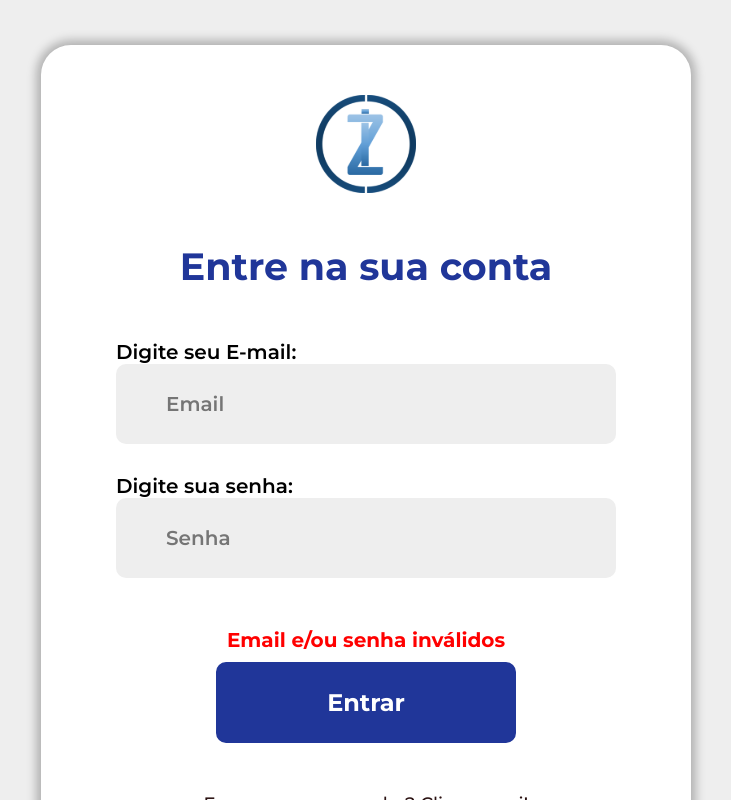
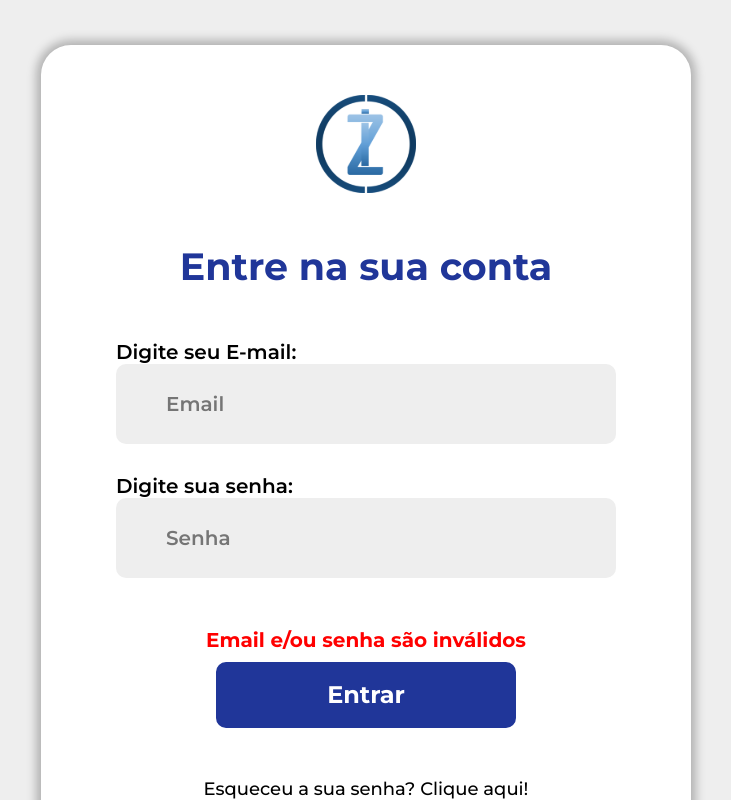
Before and after one commit to cpejr/IZT-web-frontend, a React (Vite) app: page /login in a window 1280 px wide. Shown: the top 800 px of the page, without its empty margins (274-1005 px from the left). Built offline with nearby package versions, Linux system fonts and the light colour scheme.

Commit message:
feat: button component

```diff
--- /dev/null
+++ b/src/components/common/SubmitButton/Styles.js
@@ -0,0 +1,38 @@
+import styled from 'styled-components';
+
+export const ErrorMessage = styled.p`
+  font-family: ${(props) => props.theme.fonts.montserrat};
+  color: red;
+  font-size: 0.9;
+  font-weight: 700;
+  display: ${(props) => (props.failedToLog ? 'flex' : 'none')};
+`;
+
+export const SubmitSpace = styled.div`
+  display: flex;
+  flex-direction: column;
+  gap: 10px;
+  align-items: center;
+  width: 100%;
+  margin-top: 20px;
+`;
+
+export const Button = styled.button`
+  color: white;
+  background-color: ${(props) => props.theme.colors.blue};
+  border-radius: 10px;
+  padding: 0.7em 0px;
+  max-width: 300px;
+  width: ${(props) => props.relativeWidth};
+  font-family: ${(props) => props.theme.fonts.montserrat};
+  font-weight: 700;
+  font-size: 1.2em;
+  border: none;
+  border: 2px solid ${(props) => props.theme.colors.blue};
+  :hover {
+    color: ${(props) => props.theme.colors.blue};
+    background-color: white;
+    border: 2px solid ${(props) => props.theme.colors.blue};
+    cursor: pointer;
+  }
+`;
--- /dev/null
+++ b/src/components/common/SubmitButton/SubmitButton.jsx
@@ -0,0 +1,25 @@
+import PropTypes from 'prop-types';
+import { SubmitSpace, ErrorMessage, Button } from './Styles';
+
+export default function SubmitButton({ name, errors, relativeWidth }) {
+  const errorMessage = errors?.message;
+  return (
+    <SubmitSpace>
+      <ErrorMessage failedToLog={!!errorMessage}>{errorMessage}</ErrorMessage>
+      <Button type="submit" relativeWidth={relativeWidth}>
+        {name}
+      </Button>
+    </SubmitSpace>
+  );
+}
+
+SubmitButton.propTypes = {
+  name: PropTypes.string.isRequired,
+  relativeWidth: PropTypes.string,
+  // eslint-disable-next-line react/forbid-prop-types
+  errors: PropTypes.object.isRequired,
+};
+
+SubmitButton.defaultProps = {
+  relativeWidth: '100%',
+};
--- a/src/components/common/index.js
+++ b/src/components/common/index.js
@@ -1,2 +1,2 @@
-/* eslint-disable import/prefer-default-export */
 export { default as DataInput } from './DataInput/DataInput';
+export { default as SubmitButton } from './SubmitButton/SubmitButton';
--- a/src/pages/Login/Login.jsx
+++ b/src/pages/Login/Login.jsx
@@ -9,14 +9,11 @@ import {
   Title,
   Form,
   DataEntry,
-  SubmitSpace,
-  Button,
   RemeberMe,
   SignUpLink,
   Links,
-  ErrorMessage,
 } from './Styles';
-import { DataInput } from '../../components/common';
+import { DataInput, SubmitButton } from '../../components/common';
 
 const validationSchema = z.object({
   email: z
@@ -38,7 +35,9 @@ function Login() {
     resolver: zodResolver(validationSchema),
   });
   const onSubmit = (data) => console.log(data);
-  const invalid = true;
+  const erroOnSubmit = {
+    message: 'Email e/ou senha são inválidos',
+  };
   return (
     <Page>
       <Container>
@@ -65,12 +64,11 @@ function Login() {
               errors={errors}
               type="password"
             />
-            <SubmitSpace>
-              <ErrorMessage failedToLog={invalid}>
-                Email e/ou senha inválidos
-              </ErrorMessage>
-              <Button type="submit">Entrar</Button>
-            </SubmitSpace>
+            <SubmitButton
+              name="Entrar"
+              errors={erroOnSubmit}
+              relativeWidth="70%"
+            />
           </Form>
         </DataEntry>
         <Links>
--- a/src/pages/Login/Styles.jsx
+++ b/src/pages/Login/Styles.js
@@ -67,41 +67,14 @@ export const Form = styled.form`
   width: 100%;
 `;
 
-export const SubmitSpace = styled.div`
-  display: flex;
-  flex-direction: column;
-  gap: 10px;
-  align-items: center;
-  width: 100%;
-  margin-top: 20px;
-`;
-
-export const Button = styled.button`
-  color: white;
-  background-color: ${(props) => props.theme.colors.blue};
-  border-radius: 10px;
-  padding: 1em 0px;
-  max-width: 300px;
-  width: 70%;
-  font-family: ${(props) => props.theme.fonts.montserrat};
-  font-weight: 700;
-  font-size: 1.2em;
-  border: none;
-  border: 2px solid ${(props) => props.theme.colors.blue};
-  :hover {
-    color: ${(props) => props.theme.colors.blue};
-    background-color: white;
-    border: 2px solid ${(props) => props.theme.colors.blue};
-  }
-`;
-
 export const RemeberMe = styled.a`
   font-size: 0.9em;
   font-family: ${(props) => props.theme.fonts.montserrat};
-  color: #2b1212;
+  color: black;
   font-weight: 500;
   :hover {
     text-decoration: underline;
+    cursor: pointer;
   }
   @media (max-width: ${breakValue}) {
     font-weight: 700;
@@ -111,14 +84,18 @@ export const RemeberMe = styled.a`
 export const SignUpLink = styled.p`
   font-size: 1em;
   font-family: ${(props) => props.theme.fonts.montserrat};
-  color: #2b1212;
+  color: black;
   font-weight: 700;
   text-align: center;
+  :hover {
+    cursor: default;
+  }
   a {
     color: ${(props) => props.theme.colors.blue};
     text-decoration: none;
     :hover {
       text-decoration: underline;
+      cursor: pointer;
     }
   }
 `;
@@ -130,11 +107,3 @@ export const Links = styled.div`
   align-items: center;
   text-align: center;
 `;
-
-export const ErrorMessage = styled.p`
-  font-family: ${(props) => props.theme.fonts.montserrat};
-  color: red;
-  font-size: 0.9;
-  font-weight: 700;
-  display: ${(props) => (props.failedToLog ? 'flex' : 'none')};
-`;
```
Also changed, not shown: src/components/common/DataInput/Styles.js (renamed from src/components/common/DataInput/Styles.jsx).
